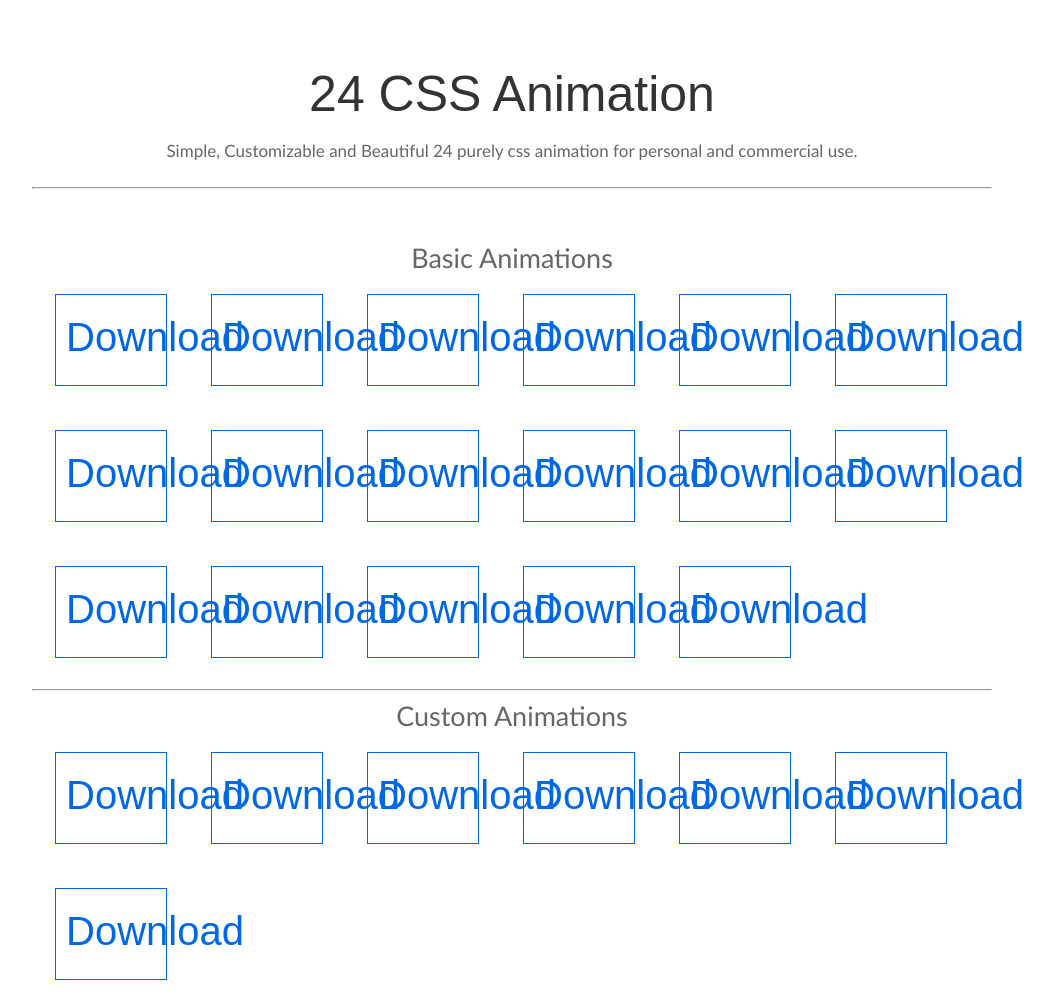
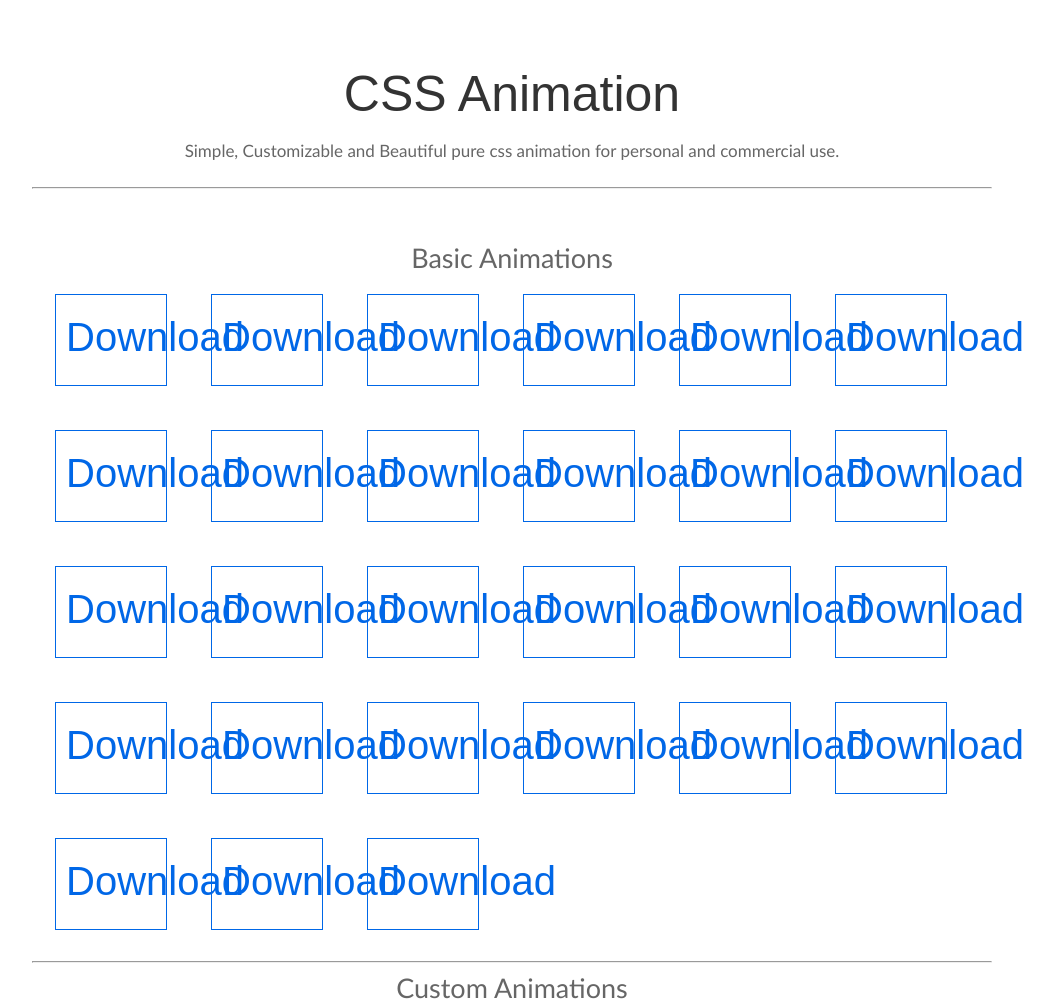
Before and after one commit to daxeel/css-animation, a plain HTML site: page index.html in a window 1280 px wide. Shown: the top 999 px of the page, without its empty margins (128-1181 px from the left). Drawn offline with Linux system fonts and the light colour scheme; a web font is replaced by a local one.

Commit message:
more animations added

```diff
--- a/index.html
+++ b/index.html
@@ -373,8 +373,8 @@ padding-top:0px;
 <div class="spot">
 </div>
 
-<div class="sigla">24 CSS Animation</div>
-<p class="testo">Simple, Customizable and  Beautiful 24 purely css animation for personal and commercial use.</p>
+<div class="sigla">CSS Animation</div>
+<p class="testo">Simple, Customizable and  Beautiful pure css animation for personal and commercial use.</p>
 <hr />
 <p></p>
 <!-- START IMAGE -->
@@ -405,7 +405,20 @@ padding-top:0px;
 <td><div class="compress-y-axis">Download</div></td>
 <td><div class="trans-below">Download</div></td>
 <td><div class="trans-above">Download</div></td>
-
+<td><div class="rolling-px">Download</div></td>
+    </tr>
+    <tr>
+    <td><div class="rolling-nx">Download</div></td>
+    <td><div class="rolling-py">Download</div></td>
+    <td><div class="rolling-ny">Download</div></td>
+    <td><div class="rot-at-point-clockwise">Download</div></td>
+    <td><div class="rot-at-point-anti-clockwise">Download</div></td>
+    <td><div class="rotate-x">Download</div></td>
+    </tr>
+    <tr>
+    <td><div class="rotate-y">Download</div></td>
+    <td><div class="rotateX-popup">Download</div></td>
+    <td><div class="rotateY-popup">Download</div></td>
     </tr>
 </table>
 
@@ -423,6 +436,8 @@ padding-top:0px;
     </tr>
     <tr>
 <td><div class="cust7">Download</div></td>
+<td><div class="cust8">Download</div></td>
+<td><div class="cust9">Download</div></td>
     </tr>
 </table>
 
```
